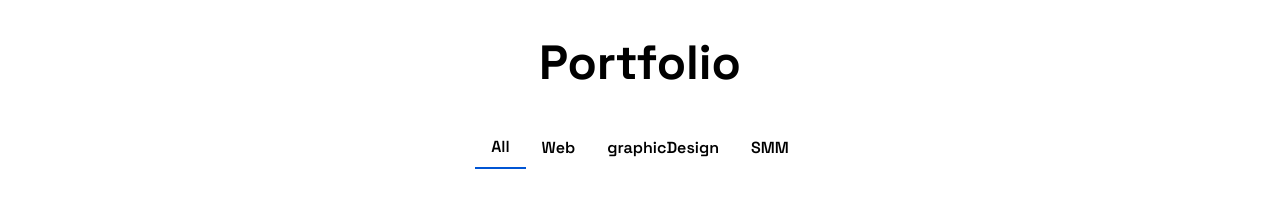
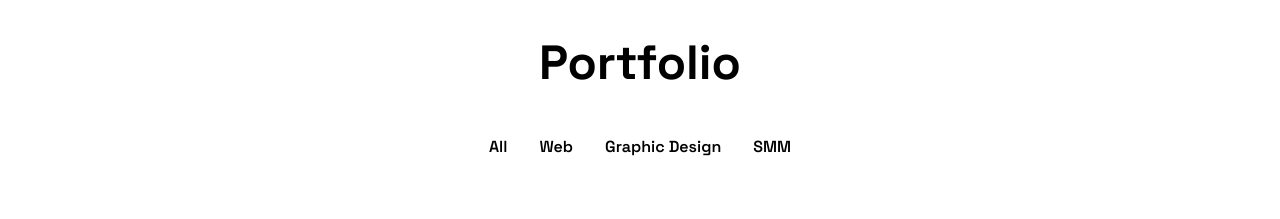
Before and after one commit to nknandakumar/SparkStudio, a React (Vite) app: page / in a window 1280 px wide. Shown: the part 1360-1579 px from the top of the page. Built offline with nearby package versions, Linux system fonts and the light colour scheme.

Commit message:
6th Commit

```diff
--- a/package.json
+++ b/package.json
@@ -19,6 +19,7 @@
     "react": "^18.3.1",
     "react-dom": "^18.3.1",
     "react-router-dom": "^6.25.1",
+    "react-scroll": "^1.9.0",
     "react-slick": "^0.30.2",
     "slick-carousel": "^1.8.1",
     "swiper": "^11.1.5"
--- a/src/App.jsx
+++ b/src/App.jsx
@@ -12,6 +12,7 @@ const App = () => {
 
   return (
     <>
+
 
       <div className=" container mx-auto px-4  lg:px-10 bg-[#ffffff] ">
         <Navbar />
--- a/src/components/AboutUs.jsx
+++ b/src/components/AboutUs.jsx
@@ -13,13 +13,13 @@ const AboutUs = () => {
       >
         About Us/Team
       </h1>
-      <div className="grid grid-cols-1 md:grid-cols-2 lg:grid-cols-3 gap-20  mx-auto">
+      <div className="grid grid-cols-1 md:grid-cols-2 lg:grid-cols-3 gap-20  mx-auto relative ">
         {aboutUs.map((about, index) => (
           <div
             data-aos="zoom-in-down"
             data-aos-delay={index * 100}
             key={index}
-            className={`about-card flex flex-col p-6 justify-between items-center bg-slate-100 rounded-3xl shadow-md border border-b-4 border-black h-full ${about.order} `}
+            className={`about-card flex flex-col p-6 justify-between items-center bg-slate-100 rounded-3xl shadow-md border border-b-4 border-black h-full ${about.order} sticky top-0  `}
           >
             <div className="w-48 h-48 mb-4 overflow-hidden rounded-full">
               <img
--- a/src/components/GraphicDesign.jsx
+++ b/src/components/GraphicDesign.jsx
@@ -59,7 +59,7 @@ const GraphicDesign = () => {
               <p className="mt-5">
                 <a
                   href={item.link}
-                  className="text-blue font-semibold text-sm flex justify-start items-center cursor-pointer"
+                  className="text-blue font-semibold text-sm flex justify-start items-center cursor-pointer card-hovertext "
                 >
                   View Project <ArrowUpRight />
                 </a>
--- a/src/components/Hero.jsx
+++ b/src/components/Hero.jsx
@@ -2,7 +2,7 @@ import HeroImg from "/assets/Hero.svg";
 import Socails from "./Socails";
 const Hero = () => {
   return (
-    <section id="home" className="mt-28 lg:mt-26 my-4 mb-10">
+    <section id="home" className="mt-28 lg:mt-26 my-4 mb-10  ">
       <div className="flex flex-col lg:flex-row xl:flex-row items-center justify-center">
         <div className="lg:hidden flex flex-col justify-center items-center ">
           <p className=" uppercase font-bold text-indigo-500 text-xl md:text-2xl ">
@@ -24,7 +24,7 @@ const Hero = () => {
           </p>
         </div>
 
-        <div className="w-full lg:w-1/2 xl:w-1/2 px-4 space-y-4 md:space-y-8 order-3 lg:order-none">
+        <div className="w-full lg:w-1/2 xl:w-1/2 px-4 space-y-4 md:space-y-6 order-3 lg:order-none">
           <div className="space-y-2 hidden lg:flex lg:flex-col ">
             <p className="  text-start uppercase font-bold text-blue text-xl  ">
               {" "}
--- a/src/components/Projects.jsx
+++ b/src/components/Projects.jsx
@@ -1,88 +1,76 @@
-import { useState } from "react";
+import { useState, useEffect, useRef } from "react";
+import { motion } from "framer-motion";
 import AllProjects from "./AllProjects";
 import WebProjects from "./WebProjects";
 import GraphicDesign from "./GraphicDesign";
 import Smm from "./Smm";
 import AOS from "aos";
 import "aos/dist/aos.css";
+
 AOS.init({
   delay: 300,
 });
 
 const Projects = () => {
   const [activeTabIndex, setActiveTabIndex] = useState(0);
+  const [underlineProps, setUnderlineProps] = useState({ left: 0, width: 0 });
+  const tabRefs = useRef([]);
+
+  useEffect(() => {
+    const activeTab = tabRefs.current[activeTabIndex];
+    if (activeTab) {
+      setUnderlineProps({
+        left: activeTab.offsetLeft,
+        width: activeTab.offsetWidth,
+      });
+    }
+  }, [activeTabIndex]);
 
   const handleTabClick = (index) => {
     setActiveTabIndex(index);
   };
 
-
+  const tabItems = ["All", "Web", "Graphic Design", "SMM"];
+  const tabComponents = [AllProjects, WebProjects, GraphicDesign, Smm];
 
   return (
-    <section id="portfolio" className="  mb-10 lg:mb-20 ">
-      <h1
-        data-aos="fade-up"
-        className=" text-5xl my-10  font-bold text-center "
-      >
+    <section id="portfolio" className="mb-10 lg:mb-20">
+      <h1 data-aos="fade-up" className="text-5xl my-10 font-bold text-center">
         Portfolio
       </h1>
 
-      <div className="tabs  ">
-        <ul className="flex justify-center items-center  font-semibold  ">
+      <div className="tabs relative">
+        <ul className="flex justify-center items-center font-semibold relative">
+          {tabItems.map((tab, index) => (
             <li
-            data-aos="fade-up"
-            className={`py-2 px-4 cursor-pointer hover:text-blue-600  ${
-              activeTabIndex === 0
-                ? "text-blue-600 border-b-2 border-blue-600 border-blue transition-all duration-400 "
-                : ""
-            }`}
-            onClick={() => handleTabClick(0)}
-          >
-            All
-          </li>
-          <li
+              key={index}
               data-aos="fade-up"
               className={`py-2 px-4 cursor-pointer hover:text-blue-600 ${
-              activeTabIndex === 1
-                ? "text-blue-600 border-b-2  border-blue transition-all duration-400 "
-                : ""
+                activeTabIndex === index ? "text-blue-600" : ""
               }`}
-            onClick={() => handleTabClick(1)}
+              onClick={() => handleTabClick(index)}
+              ref={(el) => (tabRefs.current[index] = el)}
             >
-            Web
+              {tab}
             </li>
-          <li
-            data-aos="fade-up"
-            className={`py-2 px-4 cursor-pointer hover:text-blue-600 ${
-              activeTabIndex === 2
-                ? "text-blue-600 border-b-2 border-blue border-blue-600 transition-all duration-400 "
-                : ""
-            }`}
-            onClick={() => handleTabClick(2)}
-          >
-            graphicDesign
-          </li>
-          <li
-            data-aos="fade-up"
-            className={`py-2 px-4 cursor-pointer hover:text-blue-600 ${
-              activeTabIndex === 3
-                ? "text-blue-600 border-b-2 border-blue-600 border-blue transition-all duration-400 "
-                : ""
-            }`}
-            onClick={() => handleTabClick(3)}
-          >
-            SMM
-          </li>
+          ))}
         </ul>
+        <motion.div
+          layoutId="underline"
+          className="absolute bottom-0 bg-blue-600 h-1"
+          style={{ left: underlineProps.left, width: underlineProps.width }}
+          transition={{ type: "spring", stiffness: 300, damping: 30 }}
+        />
+      </div>
+
       <div className="content py-4">
-          {activeTabIndex === 0 && <AllProjects />}
-          {activeTabIndex === 1 && <WebProjects />}
-          {activeTabIndex === 2 && <GraphicDesign />}
-          {activeTabIndex === 3 && <Smm />}
-        </div>
+        {tabComponents.map(
+          (Component, index) =>
+            activeTabIndex === index && <Component key={index} />
+        )}
       </div>
     </section>
   );
-}
+};
 
-export default Projects
+export default Projects;
--- a/src/components/Service.jsx
+++ b/src/components/Service.jsx
@@ -2,7 +2,7 @@ import {services} from "../constants/index"
 import AOS from "aos";
 import "aos/dist/aos.css";
 AOS.init({
-  delay:500
+  delay:300
 });
 
 const Service = () => {
@@ -18,10 +18,10 @@ const Service = () => {
         {services.map((service, index) => (
           <div
             data-aos="fade-up"
-            data-aos-anchor-placement="top-bottom"
+
             id="services"
             key={index}
-            data-aos-delay={index * 200}
+            data-aos-delay={index * 100}
             className="service-card flex flex-col p-5 justify-center items-center bg-slate-100 gap-4 rounded-3xl mx-2 my-4 shadow-md border border-b-4  border-black  " //
           >
             <img className="" src={service.image} alt={service.title} />
--- a/src/components/Smm.jsx
+++ b/src/components/Smm.jsx
@@ -60,7 +60,7 @@ const Smm = () => {
               <p className="mt-4">
                 <a
                   href={item.link}
-                  className="text-blue font-semibold text-sm flex justify-start items-center cursor-pointer"
+                  className="text-blue font-semibold text-sm flex justify-start items-center cursor-pointer card-hovertext "
                 >
                   View Project <ArrowUpRight />
                 </a>
--- a/src/index.css
+++ b/src/index.css
@@ -55,7 +55,9 @@
             transform: scale(1.1);
           }
 
-
-          html{
-            scroll-behavior: smooth;
-          }
+.card:hover .card-hovertext{
+    color: rgb(27, 120, 234) ;
+    transition:all ;
+     opacity: 1;
+      text-decoration: underline ;
+}
--- a/tailwind.config.js
+++ b/tailwind.config.js
@@ -4,6 +4,9 @@ export default {
   content: ["./index.html", "./src/**/*.{js,ts,jsx,tsx}"],
   theme: {
     extend: {
+      body: {
+        "scroll-behavior": "smooth",
+      },
       colors: {
         blue: "#0055d4",
         gray: "#f3f3f3",
@@ -11,7 +14,7 @@ export default {
       },
       fontFamily: {
         custom: ["Space Grotesk", "sans-serif"],
-          styly: ["Playwrite CU", "cursive"],
+        styly: ["Playwrite CU", "cursive"],
       },
       keyframes: {
         "dot-fill": {
```
Also changed, not shown: src/components/Navbar.jsx (+35 -23 lines), src/components/WebProjects.jsx (+4 -4 lines), 1 other file (tests, documents, lock files or other folders). Lines whose indentation alone changed are shown as unchanged.
